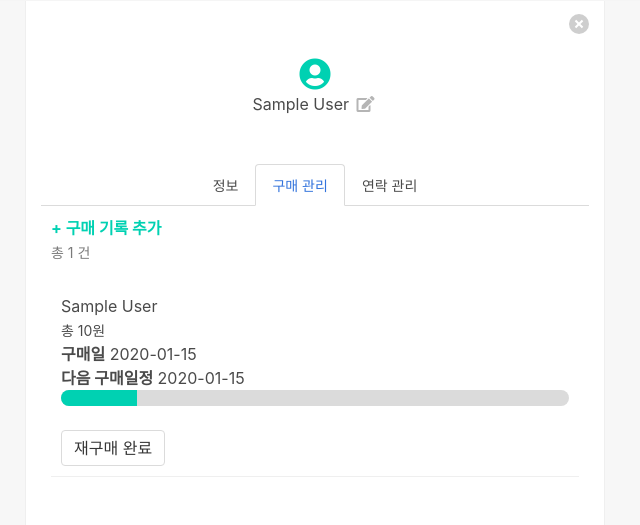
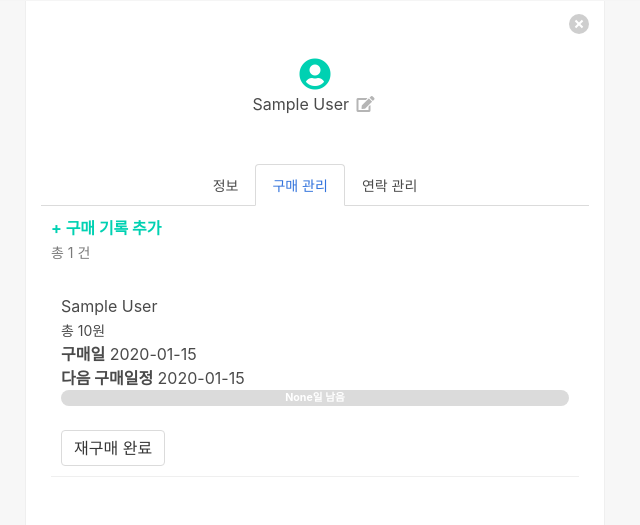
Before and after one commit to gamtoggi/customer-note, a Django app: page /customers/1/purchases in a window 1280 px wide. Shown: the part 53-578 px from the top of the page, without its empty margins (325-965 px from the left). Run offline with Django 3.2, Linux system fonts and the light colour scheme; a user stored in the database is signed in; tables that the repository leaves empty hold one stand-in row (values such as "Sample post"); some libraries are stand-ins or nearby versions.

Commit message:
다음 구매 progressbar 표시

```diff
--- a/customers/models.py
+++ b/customers/models.py
@@ -84,3 +84,27 @@
 
     def get_total_price(self):
         return self.count * self.unit_price
+
+    def get_next_purchase_progress(self):
+        if self.next_purchase_date != None and self.is_repurchased == False:
+            max = (self.next_purchase_date - self.purchase_date).days
+            value = (self.next_purchase_date - datetime.now().date()).days
+            return { 'max': max, 'value': value }
+        else:
+            return None
+
+
+    def get_next_purchase_progress_max(self):
+        progress = self.get_next_purchase_progress()
+        if progress != None:
+            return progress['max']
+        else:
+            return None
+
+
+    def get_next_purchase_progress_value(self):
+        progress = self.get_next_purchase_progress()
+        if progress != None:
+            return progress['value']
+        else:
+            return None
--- a/customers/templates/customers/detail/purchases/partial/purchases.html
+++ b/customers/templates/customers/detail/purchases/partial/purchases.html
@@ -38,7 +38,10 @@
             <p><b>구매일</b> {{ purchase.purchase_date|date:'Y-m-d' }}</p>
             {% if purchase.next_purchase_date is not None %}
             <p><b>다음 구매일정</b> {{ purchase.next_purchase_date|date:'Y-m-d' }}</p>
-            <progress class="progress is-primary" value="15" max="100">15%</progress>
+            <div class="progress-wrapper">
+              <progress class="progress is-primary" value="{{ purchase.get_next_purchase_progress_value }}" max="{{ purchase.get_next_purchase_progress_max }}"></progress>
+              <p class="progress-value has-text-white">{{ purchase.get_next_purchase_progress_value }}일 남음</p>
+            </div>
             <button class="button">재구매 완료</button>
             {% endif %}
           </div>
--- a/customers/templates/customers/list/partial/list.html
+++ b/customers/templates/customers/list/partial/list.html
@@ -74,7 +74,7 @@
           {% for purchase in customer.purchases %}
           <div>
             <small>{{ purchase.name }}</small>
-            <progress class="small-progress progress is-primary is-small is-pulled-right" value="15" max="100">15</progress>
+            <progress class="small-progress progress is-primary is-small is-pulled-right" value="{{ purchase.get_next_purchase_progress_value }}" max="{{ purchase.get_next_purchase_progress_max }}"></progress>
           </div>
           {% endfor %}
         </div>
--- a/static/css/mystyle.css
+++ b/static/css/mystyle.css
@@ -104,3 +104,33 @@
   width: 120px;
   display:inline-flex;
 }
+
+/* https://stackoverflow.com/questions/50400219/bulma-progress-text-in-middle */
+.progress-wrapper {
+  position: relative;
+}
+
+.progress-value {
+  position: absolute;
+  top: 0;
+  left: 50%;
+  transform: translateX(-50%);
+  font-size: calc(1rem / 1.5);
+  line-height: 1rem;
+  font-weight: bold;
+}
+
+.progress.is-small+.progress-value {
+  font-size: calc(0.75rem / 1.5);
+  line-height: 0.75rem;
+}
+
+.progress.is-medium+.progress-value {
+  font-size: calc(1.25rem / 1.5);
+  line-height: 1.25rem;
+}
+
+.progress.is-large+.progress-value {
+  font-size: calc(1.5rem / 1.5);
+  line-height: 1.5rem;
+}
```
